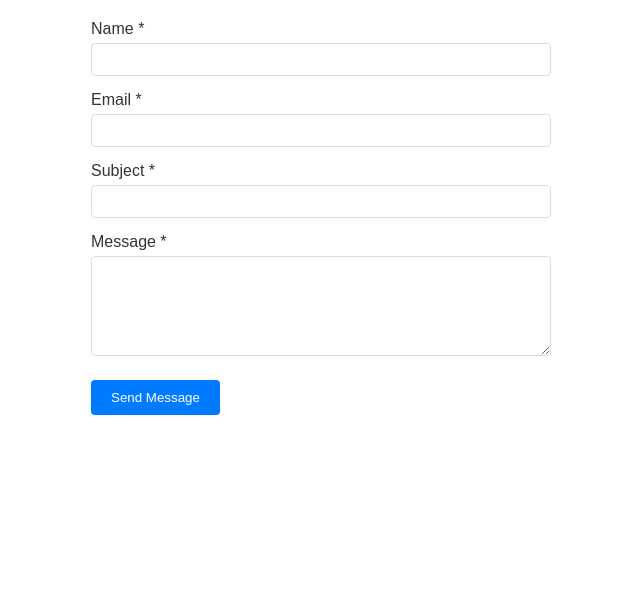
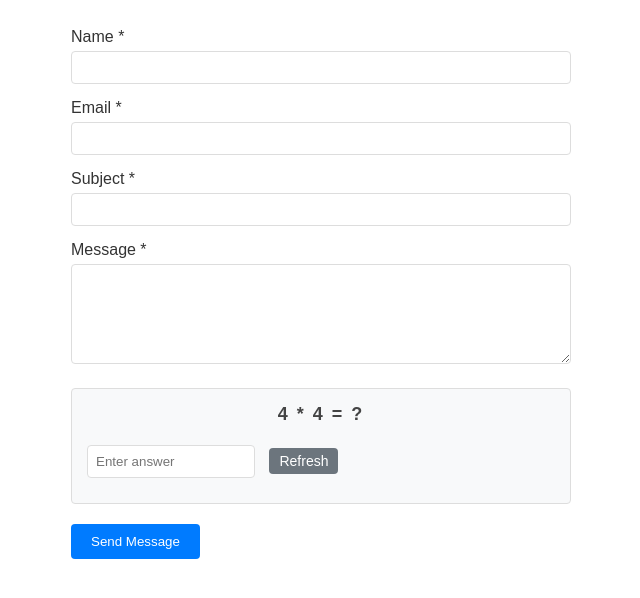
Before and after one commit to yihaozhadan/embedded-contact-form, a plain HTML site: page contact-form.html in a window 1280 px wide. Shown: the whole page, without its empty margins (319-959 px from the left). Drawn offline with Linux system fonts and the light colour scheme.

Commit message:
Add a custom recaptcha feature for demo purpose

```diff
--- a/contact-form.html
+++ b/contact-form.html
@@ -1,24 +1,13 @@
 <!DOCTYPE html>
 <html>
 <head>
-    <!-- Add reCAPTCHA script -->
-    <script src="https://www.google.com/recaptcha/api.js" async defer></script>
     <style>
-        /* Reset default margins and padding */
-        body {
-            margin: 0;
-            padding: 0;
-            background: transparent;
-        }
-
-        /* Rest of your existing contact form CSS */
+        /* Previous form styles remain the same */
         .contact-form-container {
-            width: 100%;
             max-width: 500px;
             margin: 0 auto;
             padding: 20px;
             font-family: Arial, sans-serif;
-            box-sizing: border-box;
         }
 
         .form-group {
@@ -78,8 +67,47 @@
             display: none;
         }
 
+        /* Custom CAPTCHA styles */
         .captcha-container {
             margin: 20px 0;
+            padding: 15px;
+            background-color: #f8f9fa;
+            border-radius: 4px;
+            border: 1px solid #ddd;
+        }
+
+        .captcha-challenge {
+            font-size: 18px;
+            font-weight: bold;
+            text-align: center;
+            margin-bottom: 10px;
+            letter-spacing: 2px;
+            color: #444;
+            user-select: none;
+        }
+
+        .captcha-input {
+            width: 100%;
+            max-width: 150px;
+            margin: 10px 0;
+            padding: 8px;
+            border: 1px solid #ddd;
+            border-radius: 4px;
+        }
+
+        .refresh-captcha {
+            background-color: #6c757d;
+            color: white;
+            border: none;
+            padding: 5px 10px;
+            border-radius: 4px;
+            cursor: pointer;
+            font-size: 14px;
+            margin-left: 10px;
+        }
+
+        .refresh-captcha:hover {
+            background-color: #5a6268;
         }
     </style>
 </head>
@@ -110,10 +138,13 @@
                 <div class="error-message" id="messageError">Please enter your message</div>
             </div>
 
-            <!-- Add reCAPTCHA -->
             <div class="captcha-container">
-                <div class="g-recaptcha" data-sitekey="YOUR_RECAPTCHA_SITE_KEY"></div>
-                <div class="error-message" id="captchaError">Please complete the CAPTCHA</div>
+                <div class="captcha-challenge" id="captchaChallenge"></div>
+                <input type="text" class="captcha-input" id="captchaInput" placeholder="Enter answer">
+                <button type="button" class="refresh-captcha" onclick="generateCaptcha()">
+                    Refresh
+                </button>
+                <div class="error-message" id="captchaError">Incorrect CAPTCHA answer</div>
             </div>
 
             <button type="submit" class="submit-button" id="submitButton">Send Message</button>
@@ -122,6 +153,65 @@
     </div>
 
     <script>
+        let captchaAnswer = null;
+
+        // Generate random math problem
+        function generateMathProblem() {
+            const operations = ['+', '-', '*'];
+            const operation = operations[Math.floor(Math.random() * operations.length)];
+            let num1, num2;
+
+            switch(operation) {
+                case '+':
+                    num1 = Math.floor(Math.random() * 20) + 1;
+                    num2 = Math.floor(Math.random() * 20) + 1;
+                    captchaAnswer = num1 + num2;
+                    break;
+                case '-':
+                    num1 = Math.floor(Math.random() * 20) + 1;
+                    num2 = Math.floor(Math.random() * num1) + 1; // Ensure positive result
+                    captchaAnswer = num1 - num2;
+                    break;
+                case '*':
+                    num1 = Math.floor(Math.random() * 10) + 1;
+                    num2 = Math.floor(Math.random() * 5) + 1;
+                    captchaAnswer = num1 * num2;
+                    break;
+            }
+
+            return `${num1} ${operation} ${num2} = ?`;
+        }
+
+        // Generate random string challenge
+        function generateStringChallenge() {
+            const chars = 'ABCDEFGHJKLMNPQRSTUVWXYZ23456789'; // Excluding similar-looking characters
+            let result = '';
+            for(let i = 0; i < 6; i++) {
+                result += chars.charAt(Math.floor(Math.random() * chars.length));
+            }
+            captchaAnswer = result;
+            return result;
+        }
+
+        // Generate CAPTCHA
+        function generateCaptcha() {
+            const captchaChallenge = document.getElementById('captchaChallenge');
+            const useMathProblem = Math.random() < 0.5; // 50% chance for each type
+
+            if (useMathProblem) {
+                captchaChallenge.textContent = generateMathProblem();
+            } else {
+                captchaChallenge.textContent = generateStringChallenge();
+            }
+
+            // Clear previous input
+            document.getElementById('captchaInput').value = '';
+            document.getElementById('captchaError').style.display = 'none';
+        }
+
+        // Initialize CAPTCHA on page load
+        generateCaptcha();
+
         document.getElementById('contactForm').addEventListener('submit', async function(e) {
             e.preventDefault();
 
@@ -135,7 +225,7 @@
             const email = document.getElementById('email').value.trim();
             const subject = document.getElementById('subject').value.trim();
             const message = document.getElementById('message').value.trim();
-            const captchaResponse = grecaptcha.getResponse();
+            const captchaInput = document.getElementById('captchaInput').value.trim();
 
             // Validate form
             let isValid = true;
@@ -161,9 +251,20 @@
             }
 
             // Validate CAPTCHA
-            if (!captchaResponse) {
-                document.getElementById('captchaError').style.display = 'block';
-                isValid = false;
+            if (typeof captchaAnswer === 'number') {
+                // For math problems
+                if (parseInt(captchaInput) !== captchaAnswer) {
+                    document.getElementById('captchaError').style.display = 'block';
+                    generateCaptcha(); // Generate new CAPTCHA
+                    isValid = false;
+                }
+            } else {
+                // For string challenges
+                if (captchaInput.toUpperCase() !== captchaAnswer) {
+                    document.getElementById('captchaError').style.display = 'block';
+                    generateCaptcha(); // Generate new CAPTCHA
+                    isValid = false;
+                }
             }
 
             if (!isValid) return;
@@ -184,17 +285,16 @@
                         name,
                         email,
                         subject,
-                        message,
-                        captchaResponse // Send CAPTCHA response to backend for verification
+                        message
                     })
                 });
 
                 if (response.ok) {
                     // Show success message
                     document.getElementById('successMessage').style.display = 'block';
-                    // Reset form and CAPTCHA
+                    // Reset form and generate new CAPTCHA
                     document.getElementById('contactForm').reset();
-                    grecaptcha.reset();
+                    generateCaptcha();
                 } else {
                     throw new Error('Failed to send message');
                 }
```
